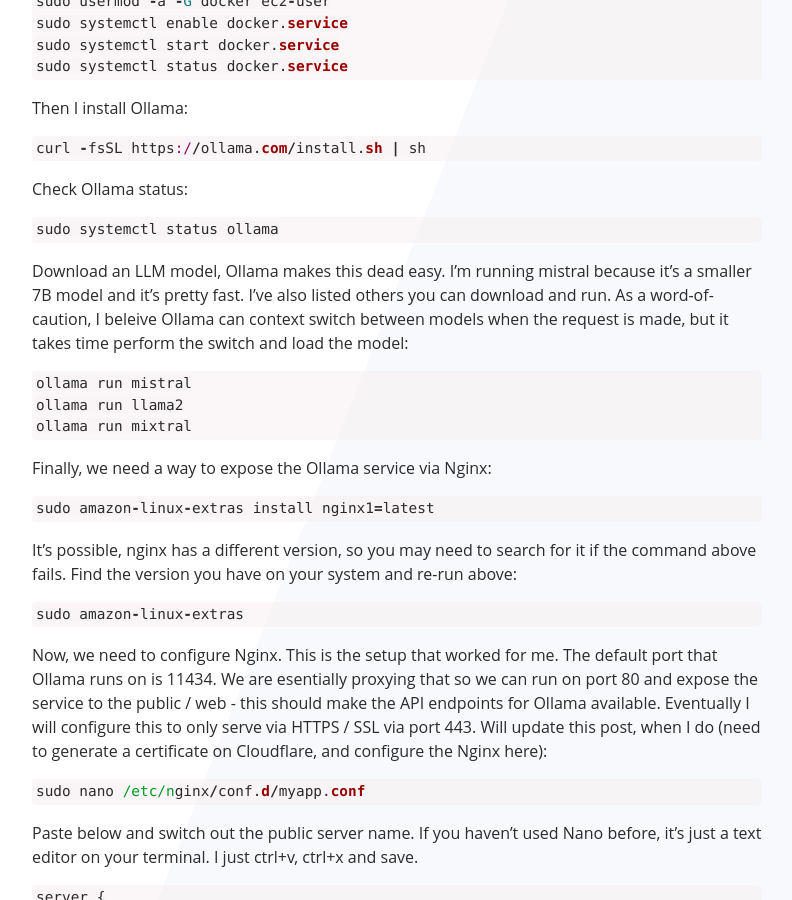
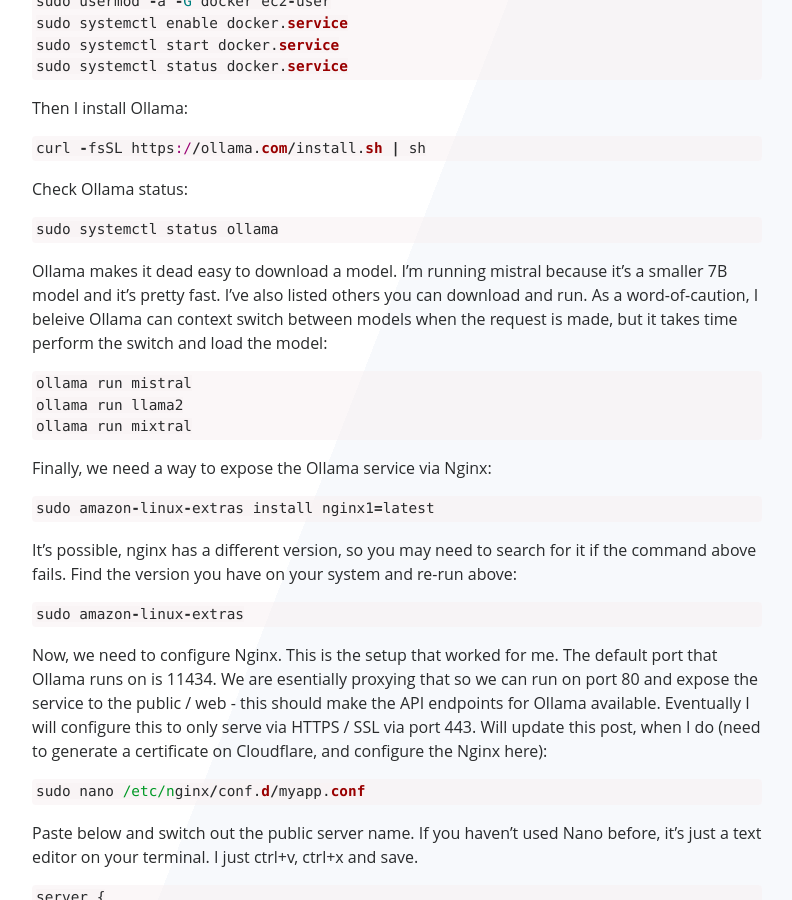
Before and after one commit to bvallier/blog, a Jekyll site: the page built from _posts/2024-04-15-hosting-your-own-private-llm.markdown, in a window 1280 px wide and 900 px high, scrolled down 1113 px. Shown: the whole window, without its empty margins (338-1130 px from the left). Built offline with Jekyll 4.4.1, drawn with Linux system fonts in a browser that asks for light colours; comment, search, counter and statistics services are not loaded.

Commit message:
small edit

```diff
--- a/_posts/2024-04-15-hosting-your-own-private-llm.markdown
+++ b/_posts/2024-04-15-hosting-your-own-private-llm.markdown
@@ -56,7 +56,7 @@
 sudo systemctl status ollama
 {% endhighlight %}
 
-Download an LLM model, Ollama makes this dead easy. I'm running mistral because it's a smaller 7B model and it's pretty fast. I've also listed others you can download and run. As a word-of-caution, I beleive Ollama can context switch between models when the request is made, but it takes time perform the switch and load the model:
+Ollama makes it dead easy to download a model. I'm running mistral because it's a smaller 7B model and it's pretty fast. I've also listed others you can download and run. As a word-of-caution, I beleive Ollama can context switch between models when the request is made, but it takes time perform the switch and load the model:
 
 {% highlight ruby %}
 ollama run mistral
```
